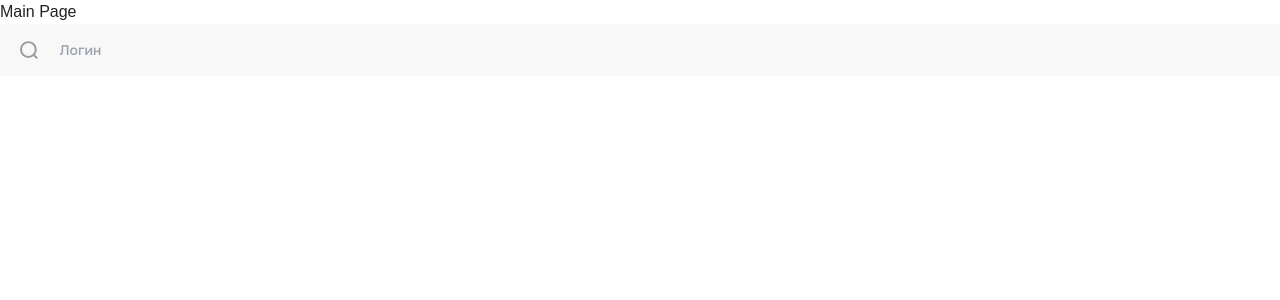
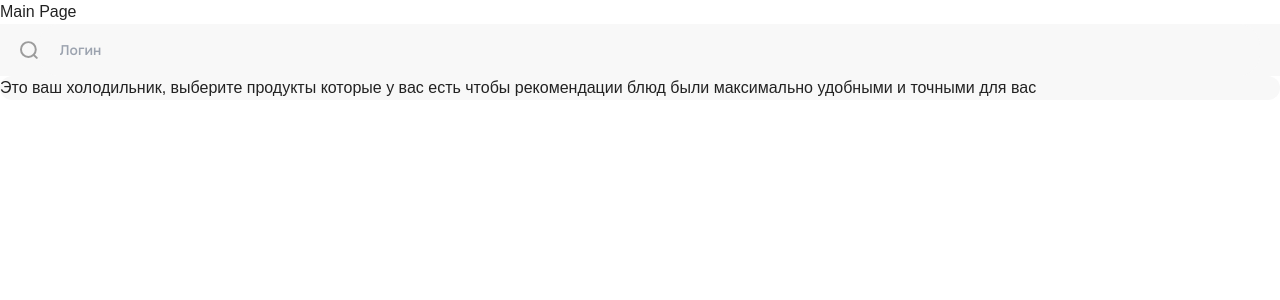
Before and after one commit to OraPoulpe/UPS-2024-frontend, a Next.js app: page / in a window 1280 px wide. Shown: the top 300 px of the page. Built offline with nearby package versions, Linux system fonts and the light colour scheme.

Commit message:
add tags input

```diff
--- /dev/null
+++ b/public/data/products/products.ts
@@ -0,0 +1,11 @@
+import { IProduct } from "@/shared/interfaces/Product.interface";
+
+export const products: IProduct[] = [
+  { id: 1, name: 'огурец' },
+  { id: 2, name: 'помидор' },
+  { id: 3, name: 'колбаса' },
+  { id: 4, name: 'арбуз' },
+  { id: 5, name: 'картоха' },
+  { id: 6, name: 'бульба' },
+  { id: 7, name: 'борщец' },
+];
--- a/src/app/page.tsx
+++ b/src/app/page.tsx
@@ -20,6 +20,8 @@ import {
 import { ImageCell } from '@/shared/ui/Card/ImageCell';
 import { TextInput } from '@/shared/ui/inputs/TextInput';
 import { SearchInput } from '@/shared/ui/inputs/SearchInput';
+import { TagsInput } from '@/shared/ui/inputs/TagsInput';
+import { products } from '../../public/data/products/products';
 
 export default function Home() {
   const [test, setTest] = useState([300, 700]);
@@ -81,6 +83,8 @@ export default function Home() {
     { src: br_3.src, name: 'Йогурт', id: 6 },
   ];
 
+
+
   return (
     <main>
       Main Page
@@ -91,7 +95,7 @@ export default function Home() {
       {/* <CheckboxGroup options={Intakes}/> */}
       {/* <ImageChoice images={images} width={107} height={107} /> */}
       {/* <ImageCell image={images[0]} width={335} height={107} checkbox /> */}
-      <SearchInput />
+      <TagsInput data={products}/>
     </main>
   );
 }
--- /dev/null
+++ b/src/shared/interfaces/Product.interface.ts
@@ -0,0 +1,4 @@
+export interface IProduct{
+    id: number;
+    name: string;
+}
--- /dev/null
+++ b/src/shared/ui/inputs/SearchInput/SearchInput.declaration.ts
@@ -0,0 +1,3 @@
+export interface ISearchInputProps {
+    onChange(props: any): void;
+}
--- a/src/shared/ui/inputs/SearchInput/SearchInput.tsx
+++ b/src/shared/ui/inputs/SearchInput/SearchInput.tsx
@@ -1,8 +1,10 @@
+import { FC } from 'react';
 import { SearchIcons } from '../../icons/SearchIcon';
 import { TextInput } from '../TextInput';
 import { StyledSearchInput } from './SearchInput.style';
+import { ISearchInputProps } from './SearchInput.declaration';
 
-export const SearchInput = () => {
+export const SearchInput: FC<ISearchInputProps> = ({ onChange }) => {
   return (
     <StyledSearchInput>
       <SearchIcons />
@@ -10,7 +12,7 @@ export const SearchInput = () => {
         name="username"
         type={'text'}
         placeholder={'Логин'}
-        onChange={() => {}}
+        onChange={onChange}
         value={''}
       />
     </StyledSearchInput>
--- /dev/null
+++ b/src/shared/ui/inputs/TagsInput/TagsInput.declaration.ts
@@ -0,0 +1,6 @@
+import { IProduct } from "@/shared/interfaces/Product.interface";
+
+export interface ITagsInputProps {
+    data: IProduct[];
+
+}
--- /dev/null
+++ b/src/shared/ui/inputs/TagsInput/TagsInput.style.ts
@@ -0,0 +1,16 @@
+import { PALETTE } from '@/shared/lib/constants/palette';
+import { styled } from 'styled-components';
+
+export const StyledListVariants = styled.ul`
+  width: 100%;
+  background-color: ${PALETTE['bg-lightgray']};
+  border-radius: 22px;
+  display: flex;
+  flex-direction: column;
+
+`;
+
+
+export const StyledVariant = styled.li`
+
+`
--- /dev/null
+++ b/src/shared/ui/inputs/TagsInput/TagsInput.tsx
@@ -0,0 +1,84 @@
+import { ChangeEvent, FC, useState } from 'react';
+import { SearchInput } from '../SearchInput';
+import { ITagsInputProps } from './TagsInput.declaration';
+import { StyledListVariants, StyledVariant } from './TagsInput.style';
+
+interface IProduct {
+  id: number;
+  name: string;
+}
+
+export const TagsInput: FC<ITagsInputProps> = ({ data }) => {
+  const [valueInput, setValueInput] = useState<string>('');
+  const [selects, setSelects] = useState<IProduct[]>([]);
+
+  const handleChange = (e: ChangeEvent<HTMLInputElement>) => {
+    const input = e.target as HTMLInputElement;
+    setValueInput(input.value);
+  };
+
+  const filteredData =
+    valueInput === ''
+      ? data
+      : data.filter((product) =>
+          product.name
+            .toLowerCase()
+            .replace(/\s+/g, '')
+            .includes(valueInput.toLowerCase().replace(/\s+/g, ''))
+        );
+
+  const removeSelects = (name: string, id: number) => {
+    const newTag = {
+      id,
+      name,
+    };
+    setSelects([...selects.filter((product) => product.id !== id)]);
+  };
+
+  const addSelect = (name: string, id: number) => {
+    const newTag = {
+      id,
+      name,
+    };
+
+    const isAlreadyAdded = selects.some((product) => product.id === id);
+    console.log(isAlreadyAdded);
+    if (!isAlreadyAdded) {
+      setSelects([...selects, newTag]);
+    }
+  };
+
+  return (
+    <>
+      <SearchInput onChange={handleChange} />
+      <div>
+        {selects.length != 0 ? (
+          selects.map((product) => (
+            <button onClick={() => removeSelects(product.name, product.id)}>
+              {product.name}
+            </button>
+          ))
+        ) : (
+          <></>
+        )}
+      </div>
+      <StyledListVariants>
+        {filteredData.length !== 0 && valueInput !== '' ? (
+          filteredData.map((product) => (
+            <StyledVariant>
+              {product.name}
+              {selects.some((p) => p.id === product.id) ? ' выбран' : 'нет'}
+              <button onClick={() => addSelect(product.name, product.id)}>
+              </button>
+            </StyledVariant>
+          ))
+        ) : (
+          <h3>
+            Это ваш холодильник, выберите продукты которые у вас есть чтобы
+            рекомендации блюд были максимально удобными и точными для вас
+          </h3>
+        )}
+      </StyledListVariants>
+    </>
+  );
+};
--- /dev/null
+++ b/src/shared/ui/inputs/TagsInput/index.ts
@@ -0,0 +1 @@
+export { TagsInput } from './TagsInput'
```
